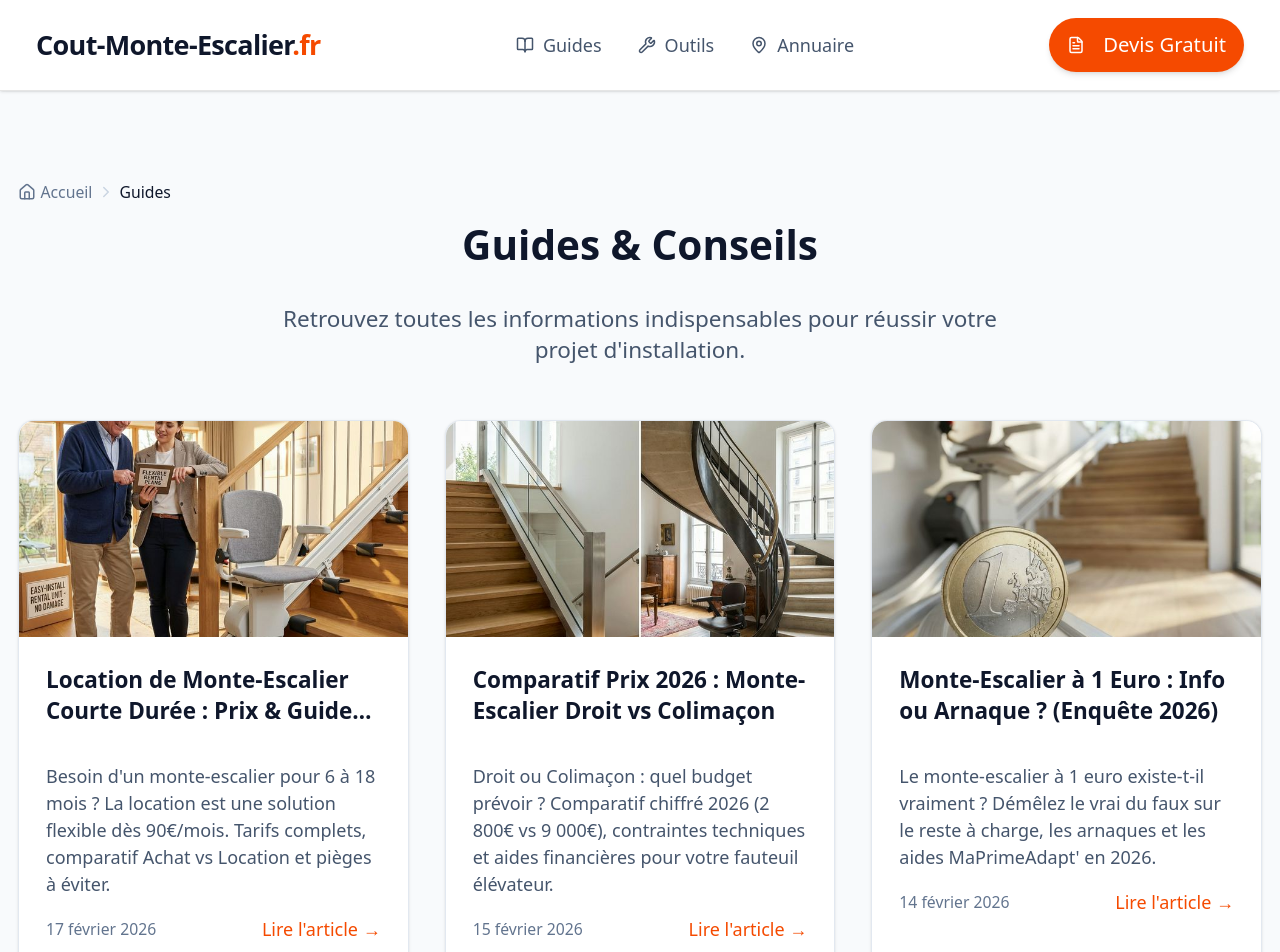
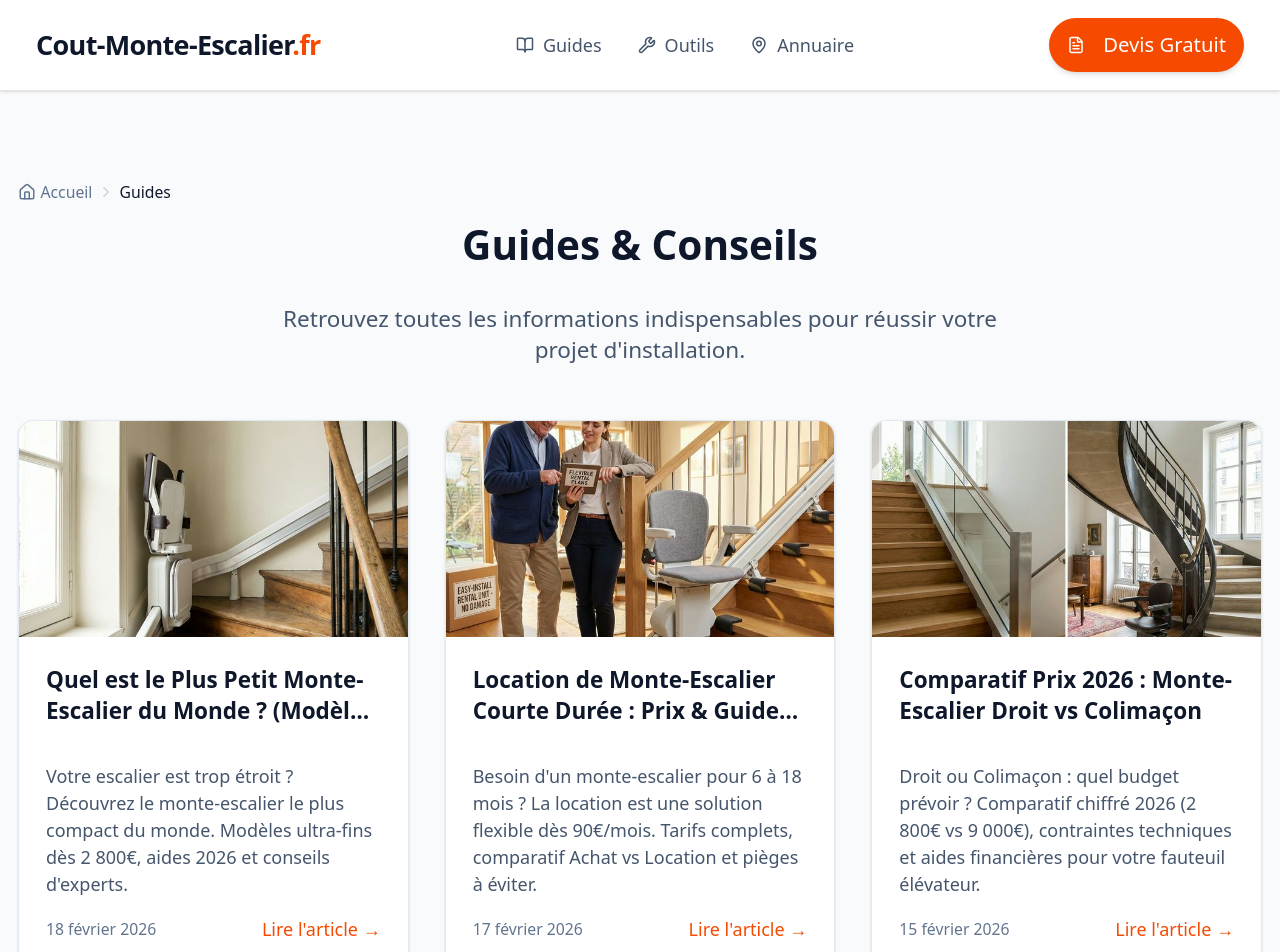
Before and after one commit to baguettecroissant/cout-monte-escalier.fr, a Next.js app: page /guides in a window 1280 px wide. Shown: the top 952 px of the page. Built offline with nearby package versions, Linux system fonts and the light colour scheme.

Commit message:
feat: add blog article 'Plus Petit Monte-Escalier du Monde' and featured image

```diff
--- a/src/data/guides-content.ts
+++ b/src/data/guides-content.ts
@@ -723,6 +723,70 @@ En cas de <strong>perte d'autonomie</strong> soudaine (chute, AVC, retour d'hosp
         `
     },
     {
+        slug: "plus-petit-monte-escalier-monde",
+        title: "Quel est le Plus Petit Monte-Escalier du Monde ? (Modèles 2026)",
+        excerpt: "Votre escalier est trop étroit ? Découvrez le monte-escalier le plus compact du monde. Modèles ultra-fins dès 2 800€, aides 2026 et conseils d'experts.",
+        date: "2026-02-18",
+        author: "Équipe Rédaction",
+        image: "/images/blog/plus-petit-monte-escalier-monde.jpg",
+        metaTitle: "Plus Petit Monte-Escalier du Monde : Modèles Compacts 2026",
+        metaDescription: "Quel est le monte-escalier le plus fin ? Découvrez les modèles ultra-compacts pour escaliers étroits. Prix, dimensions et aides MaPrimeAdapt' 2026.",
+        imagePrompt: "A close-up side view of an ultra-slim, modern white stairlift rail installed on a narrow wooden staircase in a stylish French townhouse. The seat is neatly folded, showing how little space it occupies. Soft morning light, professional interior photography, 8k, minimalistic and high-end feel.",
+        content: `
+    <h2>Pourquoi la taille compte ? L'enjeu des escaliers étroits</h2>
+    <p>Pour de nombreux seniors, la <strong>perte d'autonomie</strong> transforme l'escalier en une barrière infranchissable. Cependant, toutes les maisons ne disposent pas d'escaliers larges de 90 cm. Dans les habitations anciennes ou les appartements en duplex, l'encombrement est le critère numéro un.</p>
+    <p>Chercher le <strong>plus petit monte-escalier du monde</strong> n'est pas qu'une question d'esthétique : c'est une nécessité pour garantir l'<strong>accessibilité</strong> tout en laissant un passage suffisant pour les autres membres de la famille qui montent à pied.</p>
+
+    <h2>Le Handicare 1100 : Le champion de la compacité en 2026</h2>
+    <p>À ce jour, le modèle considéré comme le plus fin du marché mondial est le <strong>Handicare 1100</strong>. Grâce à sa technologie sans crémaillère (pas de graisse sur le rail), il est devenu la référence absolue pour les escaliers droits et étroits.</p>
+
+    <h3>Pourquoi est-il révolutionnaire ?</h3>
+    <ul class="list-disc pl-6 space-y-2 my-4">
+        <li><strong>Largeur repliée :</strong> Il ne dépasse pas les 30 cm une fois le siège et le repose-pieds repliés.</li>
+        <li><strong>Rail ultra-fin :</strong> Son rail est le plus étroit du marché, s'installant au plus près du mur.</li>
+        <li><strong>Entretien facilité :</strong> L'absence de graisse évite l'accumulation de poussière, garantissant un fonctionnement fluide sur le long terme.</li>
+    </ul>
+
+    <div class="bg-blue-50 p-6 rounded-lg border-l-4 border-blue-500 my-8">
+        <h4 class="text-blue-900 font-bold text-lg mb-2">💡 Le Conseil de l'Expert</h4>
+        <p class="text-blue-800">
+            Ne vous fiez pas uniquement à la largeur du siège. La véritable mesure à surveiller est l'<strong>espace restant pour les genoux</strong> lors de la montée. Un monte-escalier très compact peut être inconfortable si vos jambes touchent le mur d'en face. Demandez toujours un essai avec un <strong>technicien</strong> qualifié.
+        </p>
+    </div>
+
+    <h2>Quel est l'encombrement pour un escalier tournant ?</h2>
+    <p>Sur un escalier courbe, le <strong>sur-mesure</strong> est obligatoire. Le <strong>rail</strong> doit suivre la courbe intérieure ou extérieure avec une précision millimétrique. Les modèles à double rail (plus stables) sont souvent un peu plus imposants, mais des solutions mono-rail ultra-compactes permettent désormais de s'adapter à des largeurs d'escalier de seulement 70 cm.</p>
+
+    <h2>Prix d'un petit monte-escalier en 2026</h2>
+    <p>La miniaturisation de la technologie a un coût, mais elle reste accessible grâce aux nouvelles aides d'État.</p>
+    <ul class="list-disc pl-6 space-y-2 mb-4">
+        <li><strong>Modèle Droit Compact :</strong> Entre 2 800€ et 4 500€ TTC.</li>
+        <li><strong>Modèle Tournant Ultra-Fin :</strong> Entre 7 500€ et 12 000€ TTC.</li>
+    </ul>
+
+    <div class="my-8 text-center">
+        <a href="#top" class="inline-block bg-orange-600 text-white font-bold py-3 px-8 rounded-full hover:bg-orange-700 transition-colors shadow-lg shadow-orange-200">
+            Comparer les devis gratuitement
+        </a>
+    </div>
+
+    <h2>Aides financières et crédit d'impôt : Ce qui change en 2026</h2>
+    <p>En 2026, l'installation d'un <strong>fauteuil élévateur</strong> compact est largement subventionnée pour les seniors souhaitant rester à domicile.</p>
+    <p>Le dispositif <strong>MaPrimeAdapt'</strong> peut prendre en charge jusqu'à 70% du montant total des travaux pour les ménages les plus modestes. En complément, vous bénéficiez toujours du <strong>crédit d'impôt</strong> de 25% pour l'adaptation du logement, à condition que l'installation soit réalisée par un professionnel certifié.</p>
+
+    <h2>Trouver le bon installateur près de chez vous</h2>
+    <p>Choisir un modèle compact nécessite une expertise technique pointue pour assurer une sécurité maximale. Que vous soyez en <a href='/annuaire/isere-38' class='text-orange-600 hover:underline'>Isère</a> ou dans les <a href='/annuaire/alpes-maritimes-06' class='text-orange-600 hover:underline'>Alpes-Maritimes</a>, il est crucial de faire appel à un artisan local.</p>
+    <p>Seul un expert pourra valider si votre escalier permet l'installation d'un <strong>rail</strong> standard ou s'il nécessite une configuration spécifique pour libérer le passage. En 2026, de nombreux installateurs proposent des simulations 3D pour visualiser l'encombrement réel avant la pose.</p>
+
+    <div class="bg-blue-50 p-6 rounded-lg border-l-4 border-blue-500 my-8">
+        <h4 class="text-blue-900 font-bold text-lg mb-2">💡 Le Conseil de l'Expert</h4>
+        <p class="text-blue-800">
+            Pour un gain de place optimal, optez pour un <strong>siège pivotant automatique</strong> et un repose-pieds qui se replie par simple pression sur un bouton. Cela évite aux seniors de devoir se baisser, réduisant ainsi les risques de chute en haut des marches.
+        </p>
+    </div>
+    `
+    },
+    {
         slug: "monte-escalier-vs-plateforme-elevatrice",
         title: "Monte-Escalier ou Plateforme Élévatrice : Lequel Choisir ?",
         excerpt: "Fauteuil roulant ? Mobilité réduite ? Découvrez les différences de prix, d'usage et d'encombrement entre ces deux solutions.",
```
Also changed, not shown: public/images/blog/plus-petit-monte-escalier-monde.jpg (added).
